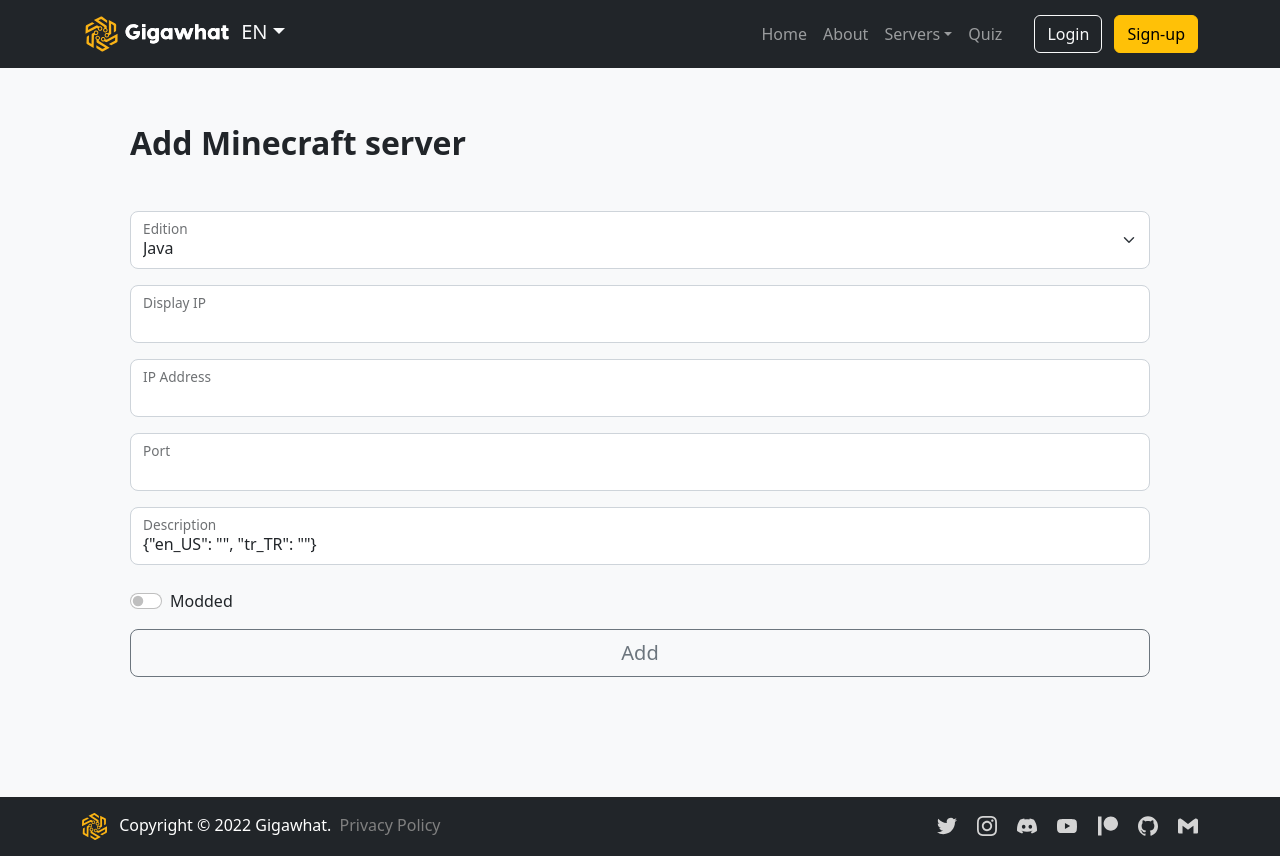
After one commit to Samyar-Projects/Website, a Flask app: template src/templates/mc_server_db_add.html in a window 1280 px wide. The commit adds this page. Run offline with Flask 2, Linux system fonts and the light colour scheme; the template is opened without the code that fills it, so the values that code supplies are empty; parts of the project's set-up code (start-up, migrations or seed data) failed here and were passed over; some libraries are stand-ins or nearby versions.

Commit message:
Minecraft server page complete

```diff
--- a/src/app.py
+++ b/src/app.py
@@ -19,15 +19,17 @@
 # ------- Libraries, utils, and modules -------
 import jinja2
 import werkzeug
+from mc_init import init_mc
 from flask import abort, redirect, render_template, request, session
 from config import AppConfig
 from flask_babel import get_locale
-from init import app, cache, db, babel, log, debug_log, bedrock_servers, java_servers
+from init import app, cache, db, babel, log, debug_log
+from mc_init import bedrock_servers, java_servers
 from modules.quiz import quiz_pages
 from modules.blog import blog_pages
 from modules.forum import forum_pages
 from modules.account import account_pages
-from modules.database import database
+from modules.database import MinecraftServer, database
 from modules.redirects import redirects
 from modules.api import api
 from utils.models import HomeNews, MCServer, MCMod
@@ -136,60 +138,27 @@ def index():
 
 @app.route("/mc-server")
 def mc_server():
-    # METHOD TESTS (TO BE REMOVED):
-    js = JavaServer(java_servers[0])
-    js = js.Status()
+    servers = []
+    db_java_servers = db.session.query(MinecraftServer).filter_by(edition="Java", status=True).all()
+    db_bedrock_servers = db.session.query(MinecraftServer).filter_by(edition="Bedrock", status=True).all()
 
-    print("=-=-=-=-=-= Java Edition Status method tests =-=-=-=-=-=")
-    print(f"Java Status favicon_data: {js.favicon_data()}")
-    print(f"Java Status max_players: {js.max_players()}")
-    print(f"Java Status motd: {js.motd()}")
-    print(f"Java Status opstat: {js.opstat()}")
-    print(f"Java Status ping: {js.ping()}")
-    print(f"Java Status players: {js.players()}")
-    print(f"Java Status players_online: {js.players_online()}")
-    print(f"Java Status raw_key: {js.raw_key('version')}")
-    print(f"Java Status version: {js.version()}")
-    print(f"Java Status raw: {js.raw()}")
+    for index, db_server in enumerate(db_java_servers):
+        mcserver = JavaServer(java_servers[index])
+        status = mcserver.Status()
 
-    jq = JavaServer(java_servers[0])
-    jq = jq.Query()
+        mods = []
 
-    print("")
-    print("=-=-=-=-=-= Java Edition Query method tests =-=-=-=-=-=")
-    print(f"Java Query map_name: {jq.map_name()}")
-    print(f"Java Query max_players: {jq.max_players()}")
-    print(f"Java Query motd: {jq.motd()}")
-    print(f"Java Query players: {jq.players()}")
-    print(f"Java Query players_online: {jq.players_online()}")
-    print(f"Java Query raw_key: {jq.raw_key('version')}")
-    print(f"Java Query software: {jq.software()}")
-    print(f"Java Query raw: {jq.raw()}")
+        if db_server.modded:
+            for mod in db_server.mods:
+                mods.append(MCMod.from_json(mod))
 
-    bs = BedrockServer(bedrock_servers[0])
-    bs = bs.Status()
+        servers.append(MCServer(db_server.desc, db_server.display_ip_add, db_server.modded, db_server.modloader, "example.com", mods, db_server.mods_zip, status.players_online(), status.max_players(), status.players(), status.opstat(), f"Java Edition {status.version()['name']}"))
 
-    print("")
-    print("=-=-=-=-=-= Bedrock Edition Status method tests =-=-=-=-=-=")
-    print(f"Bedrock Status gamemode: {bs.gamemode()}")
-    print(f"Bedrock Status max_players: {bs.max_players()}")
-    print(f"Bedrock Status motd: {bs.motd()}")
-    print(f"Bedrock Status opstat: {bs.opstat()}")
-    print(f"Bedrock Status ping: {bs.ping()}")
-    print(f"Bedrock Status map_name: {bs.map_name()}")
-    print(f"Bedrock Status players_online: {bs.players_online()}")
-    print(f"Bedrock Status version: {bs.version()}")
-    # END METHOD TESTS.
+    for index, db_server in enumerate(db_bedrock_servers):
+        mcserver = BedrockServer(bedrock_servers[index])
+        status = mcserver.Status()
 
-    mods = []
-    mods.append(MCMod("The Create mod", "https://example.com"))
-    mods.append(MCMod("Flywheel", "https://example.com"))
-    mods.append(MCMod("Securitycraft", "https://example.com"))
-
-    players = js.players()
-
-    servers = []
-    servers.append(MCServer("The main Gigawhat modded 'Minecraft: Java Edition' survival server", "playmc.gigawhat.net", True, "Forge", "https://files.minecraftforge.net/net/minecraftforge/forge/index_1.18.2.html", mods, "https://example.com", js.players_online(), js.max_players(), players, js.opstat(), f"Java Edition {js.version()['name']}"))
+        servers.append(MCServer(db_server.desc, db_server.display_ip_add, False, db_server.modloader, None, mods, None, status.players_online(), status.max_players(), None, status.opstat(), f"Bedrock Edition {status.version()['name']}"))
 
     return render_template("mc_server.html", servers=servers)
 
@@ -202,4 +171,5 @@ def privacy_policy():
 # ------- Running the app -------
 if __name__ == "__main__":
     db.create_all()
+    init_mc()
     app.run()
--- a/src/config.py
+++ b/src/config.py
@@ -80,8 +80,7 @@ class ProductionConfig():
     LOG_LEVEL = logging.INFO
     ANALYTICS_TAG_ID = "G-3J818WNF23"
     ANALYTICS_PROPERTY_ID = "315035421"
-    MC_SERVER_IP = "51.91.164.28"
-    MC_SERVER_PORT = 25595
+    MC_SERVER_TIMEOUT = 1.0
     TEMPORARY_FILE_DIR = "data/temporary"
     RENDER_CACHE_TIMEOUT = 3*60
     SUPPORTED_LANGS = ["en_US", "tr_TR"]
--- /dev/null
+++ b/src/mc_init.py
@@ -0,0 +1,56 @@
+#  Gigawhat Website Minecraft server init file.
+#  Copyright 2022 Gigawhat Programming Team
+#  Written by Samyar Sadat Akhavi, 2022.
+#
+#  This program is free software: you can redistribute it and/or modify
+#  it under the terms of the GNU General Public License as published by
+#  the Free Software Foundation, either version 3 of the License, or
+#  (at your option) any later version.
+#
+#  This program is distributed in the hope that it will be useful,
+#  but WITHOUT ANY WARRANTY; without even the implied warranty of
+#  MERCHANTABILITY or FITNESS FOR A PARTICULAR PURPOSE.  See the
+#  GNU General Public License for more details.
+#
+#  You should have received a copy of the GNU General Public License
+#  along with this program.  If not, see <https://www.gnu.org/licenses/>.
+
+
+# ------- Libraries -------
+from config import AppConfig
+from modules.database import MinecraftServer
+from mcstatus import JavaServer, BedrockServer
+from init import db
+
+
+# ------- Global variables -------
+java_servers = []
+bedrock_servers = []
+
+
+# ------- Minecraft server init function -------
+def init_mc():
+    # ------- Java Edition servers -------
+    java_server_query = db.session.query(MinecraftServer).filter_by(edition="Java", status=True).all()
+
+    for server in java_server_query:
+        if server.port:
+            mcjserver = JavaServer(server.ip_add, server.port, AppConfig.MC_SERVER_TIMEOUT)
+
+        else:
+            mcjserver = JavaServer.lookup(server.ip_add, AppConfig.MC_SERVER_TIMEOUT)
+
+        java_servers.append(mcjserver)
+
+
+    # ------- Bedrock Edition servers -------
+    bedrock_server_query = db.session.query(MinecraftServer).filter_by(edition="Bedrock", status=True).all()
+
+    for server in bedrock_server_query:
+        if server.port:
+            mcbserver = BedrockServer(server.ip_add, server.port, AppConfig.MC_SERVER_TIMEOUT)
+
+        else:
+            mcbserver = BedrockServer.lookup(server.ip_add, AppConfig.MC_SERVER_TIMEOUT)
+
+        bedrock_servers.append(mcbserver)
--- /dev/null
+++ b/src/templates/mc_server_db_add.html
@@ -0,0 +1,95 @@
+{% extends "base_templates/base.html" %}
+
+{% block title %}Add Minecraft server{% endblock %}
+
+{% block body %}
+<div class="container pt-2">
+    <div class="p-sm-5 p-2">
+        <h2 class="fw-bold mb-0">Add Minecraft server</h2>
+    </div>
+
+    <div class="p-sm-5 p-2 pt-sm-0">
+        <form action="/mc-server-db-add" method="POST">
+            <div class="form-floating mb-3">
+                <select name="ed" class="form-select rounded-3" id="ed">
+                    <option value="Java" selected>Java</option>
+                    <option value="Bedrock">Bedrock</option>
+                </select>
+
+                <label for="ed">Edition</label>
+            </div>
+
+            <div class="form-floating mb-3">
+                <input name="dip" type="text" class="form-control rounded-3" id="dip" required>
+                <label for="dip">Display IP</label>
+            </div>
+
+            <div class="form-floating mb-3">
+                <input name="ip" type="text" class="form-control rounded-3" id="ip" required>
+                <label for="ip">IP Address</label>
+            </div>
+
+            <div class="form-floating mb-3">
+                <input name="port" type="text" class="form-control rounded-3" id="port">
+                <label for="port">Port</label>
+            </div>
+
+            <div class="form-floating mb-4">
+                <input name="desc" type="text" class="form-control rounded-3" id="desc" value='{"en_US": "", "tr_TR": ""}' required>
+                <label for="desc">Description</label>
+            </div>
+
+            <div class="form-check form-switch mb-3">
+                <input class="form-check-input" type="checkbox" role="switch" id="showMod" onclick="showModSel()">
+                <label class="form-check-label" for="showMod">Modded</label>
+            </div>
+
+            <div id="mod">
+                <div class="form-floating mb-3">
+                    <select name="ml" class="form-select rounded-3" id="ml">
+                        <option value="Forge">Forge</option>
+                        <option value="Fabric">Fabric</option>
+                        <option value="None" selected>None</option>
+                    </select>
+
+                    <label for="ml">Modloader</label>
+                </div>
+
+                <div class="form-floating mb-4">
+                    <textarea name="mods" class="form-control rounded-3" rows="4" id="mods">{"title": "", "link": ""};{"title": "", "link": ""};</textarea>
+                    <label for="mods">Mods</label>
+                </div>
+
+                <div class="form-floating mb-4">
+                    <input name="mzip" type="text" class="form-control rounded-3" id="mzip">
+                    <label for="mzip">Mods .zip file link</label>
+                </div>
+            </div>
+
+            <button class="w-100 mb-2 btn btn-lg rounded-3 btn-outline-secondary" type="submit">Add</button>
+        </form>
+    </div>
+
+    <div class="p-sm-3 p-4 m-3"></div>
+</div>
+{% endblock %}
+
+{% block end %}
+<script>
+    var mod = document.getElementById("mod");
+    mod.style.display = "none";
+
+    function showModSel()
+    {
+        if (mod.style.display === "none")
+        {
+            mod.style.display = "block";
+        }
+
+        else
+        {
+            mod.style.display = "none";
+        }
+    }
+</script>
+{% endblock %}
--- a/src/templates/quiz/singleplayer_quiz.html
+++ b/src/templates/quiz/singleplayer_quiz.html
@@ -141,7 +141,7 @@
 
             if (minutes == "00" && seconds == "00")
             {
-                main.style.display = "none"
+                main.parentNode.removeChild(main);
                 submitNoAnsw();
             }
         }
```
Also changed, not shown: src/init.py (+1 -22 lines), src/modules/database.py (+59 -9 lines), src/templates/mc_server.html (+12 -12 lines), src/utils/mc_server.py (+0 -18 lines), src/utils/models.py (+6 -2 lines), src/data/database/main.sqlite3, src/data/database/quiz.sqlite3.
